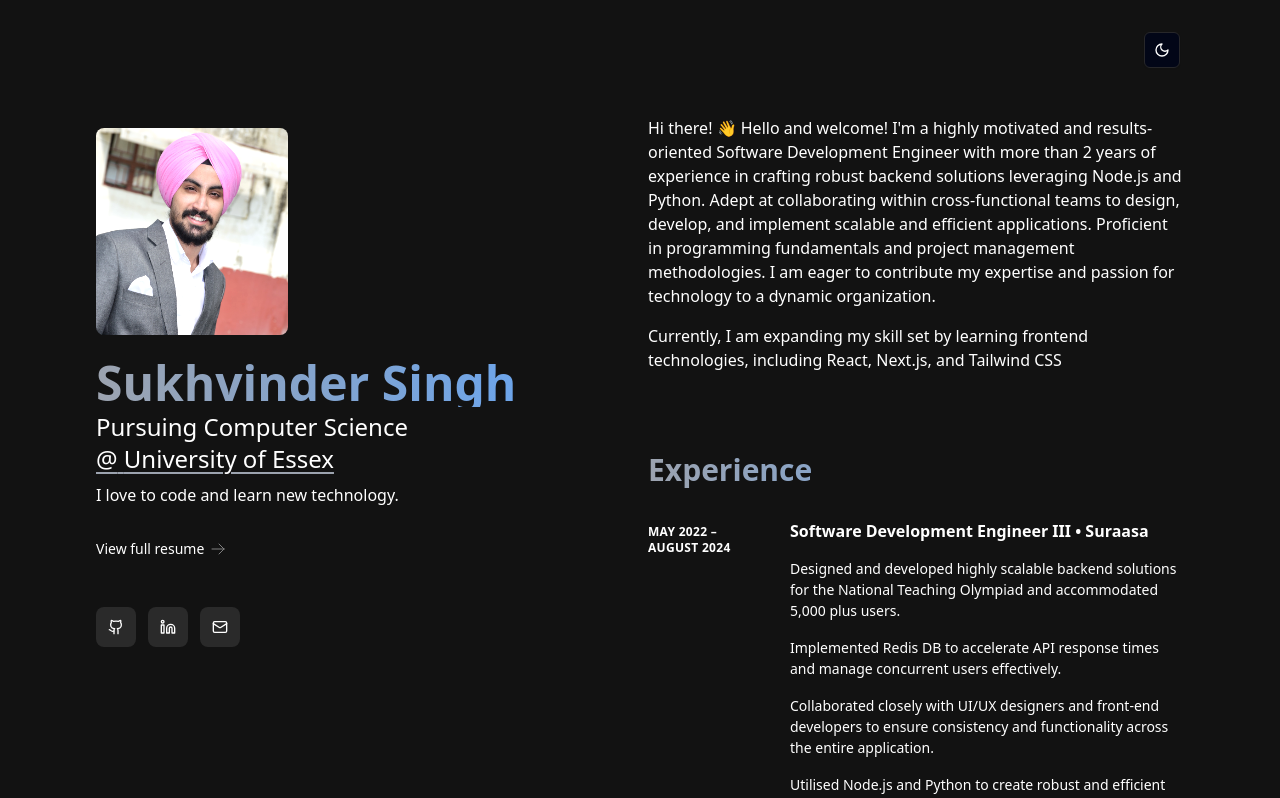
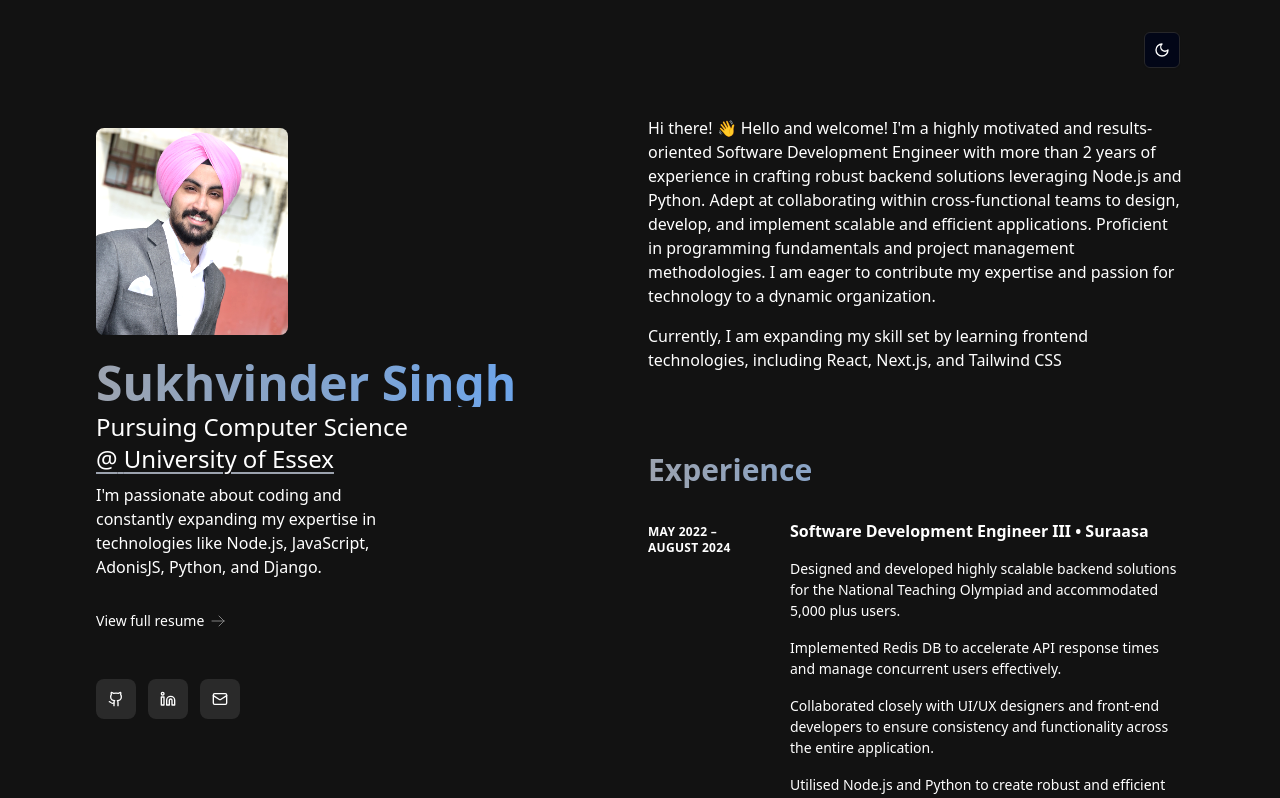
Before and after one commit to iamsukhe/my-app, a Next.js app: page / in a window 1280 px wide. Shown: the top 798 px of the page. Built offline with nearby package versions, Linux system fonts and the light colour scheme.

Commit message:
feat: change profile section

```diff
--- a/components/profile-section.tsx
+++ b/components/profile-section.tsx
@@ -32,7 +32,7 @@ export function ProfileSection() {
           </a>
         </h2>
         <p className="mt-2 mb-6 text-back-500 dark:text-back-300 max-w-xs">
-          I love to code and learn new technology.
+          I'm passionate about coding and constantly expanding my expertise in technologies like Node.js, JavaScript, AdonisJS, Python, and Django.
         </p>
         <ResumeLink />
         <SocialIcons />
```
